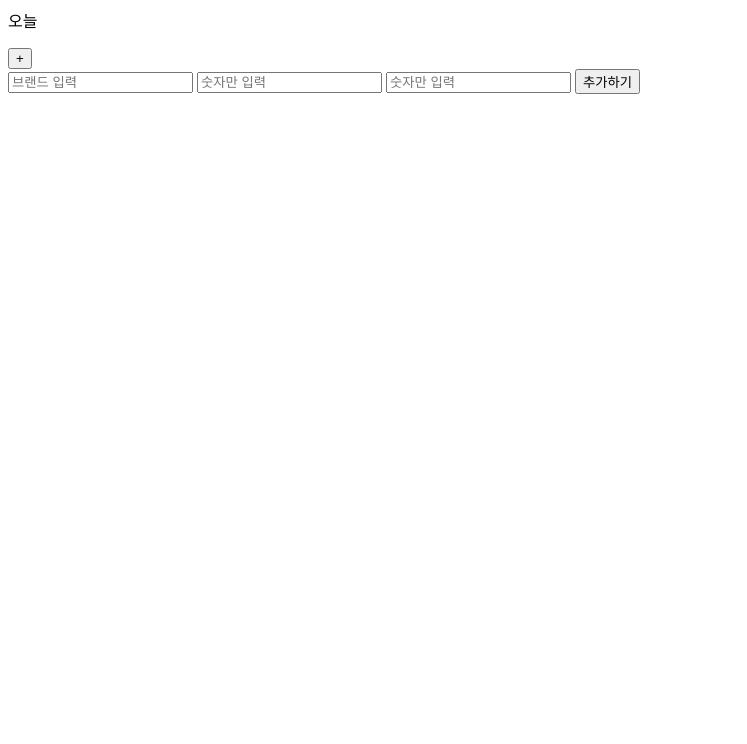
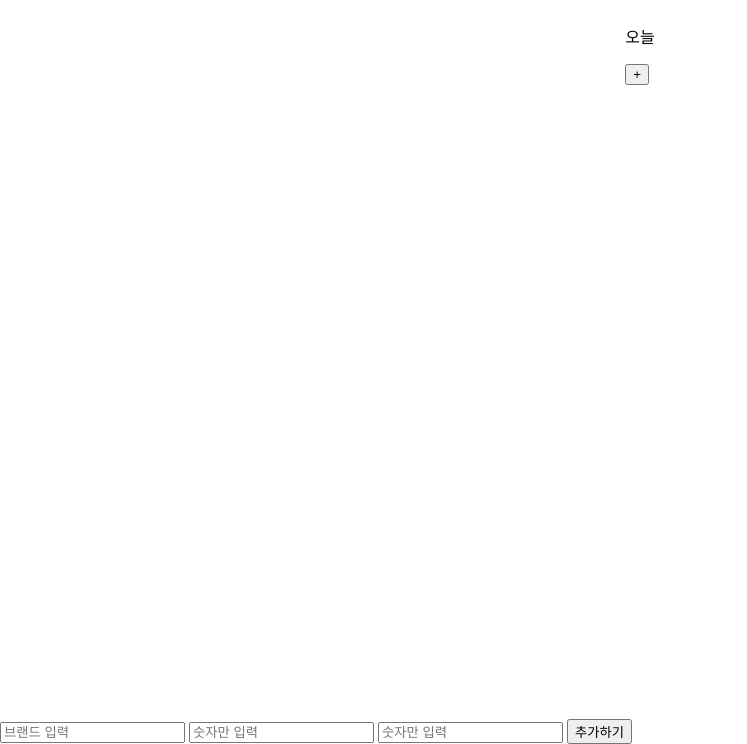
Before and after one commit to kdt-ful-class-three-group/member_1, a website: page test.html in a window 1280 px wide. Shown: the part 81-825 px from the top of the page, without its empty margins (0-747 px from the left). Before the commit the page ends 800 px from the top, so only its background shows below. Drawn offline with Linux system fonts and the light colour scheme.

Commit message:
스타일 적용

```diff
--- a/test.html
+++ b/test.html
@@ -4,6 +4,23 @@
     <meta charset="UTF-8" />
     <meta name="viewport" content="width=device-width, initial-scale=1.0" />
     <title>Document</title>
+    <style>
+      body {
+        margin: 0;
+        padding: 0;
+        width: 100%;
+        height: 100vh;
+      }
+      #root {
+        margin: 0;
+        padding: 0;
+        width: 100%;
+        height: 100%;
+        display: flex;
+        flex-direction: column;
+        align-items: center;
+      }
+    </style>
   </head>
   <body>
     <div id="root">
```
